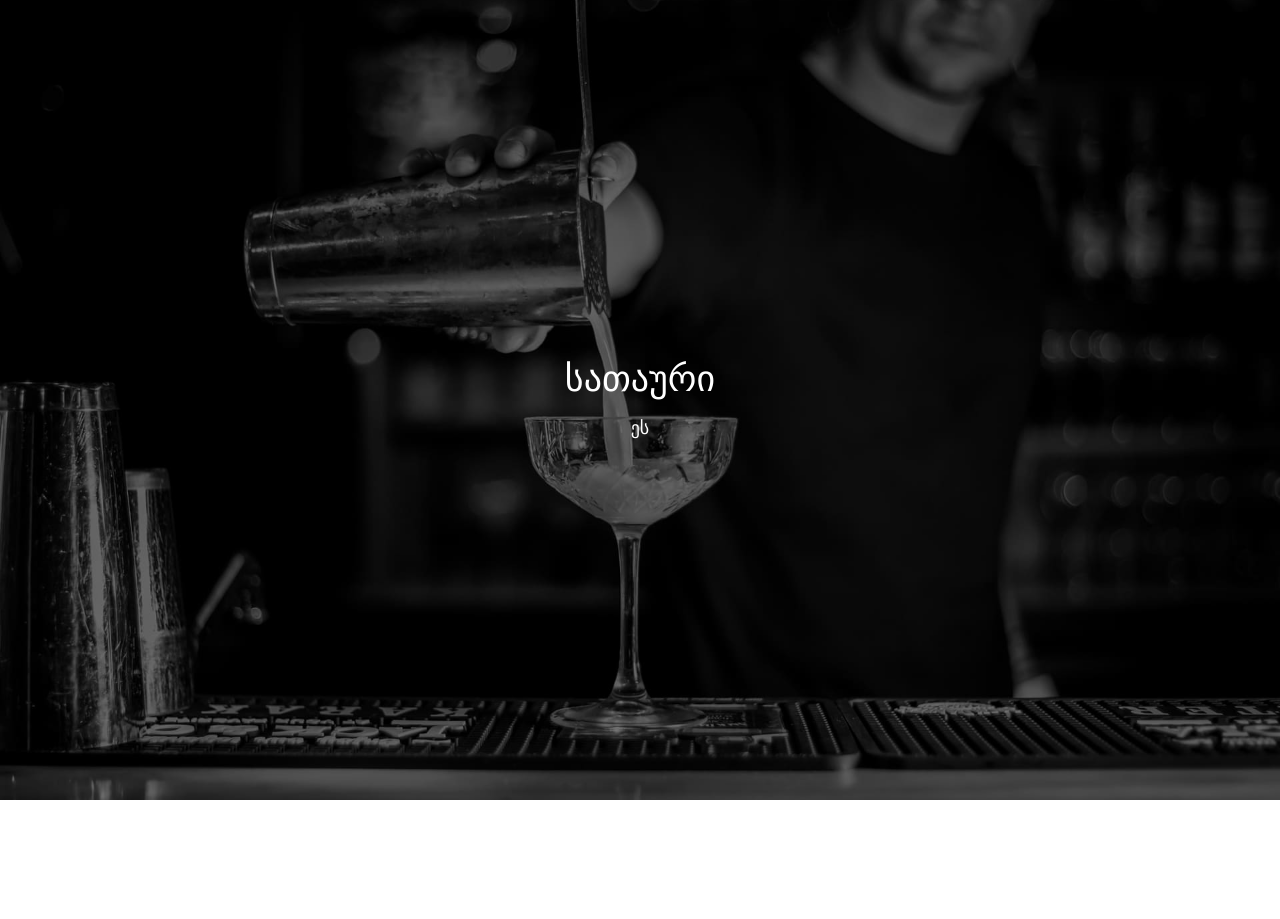
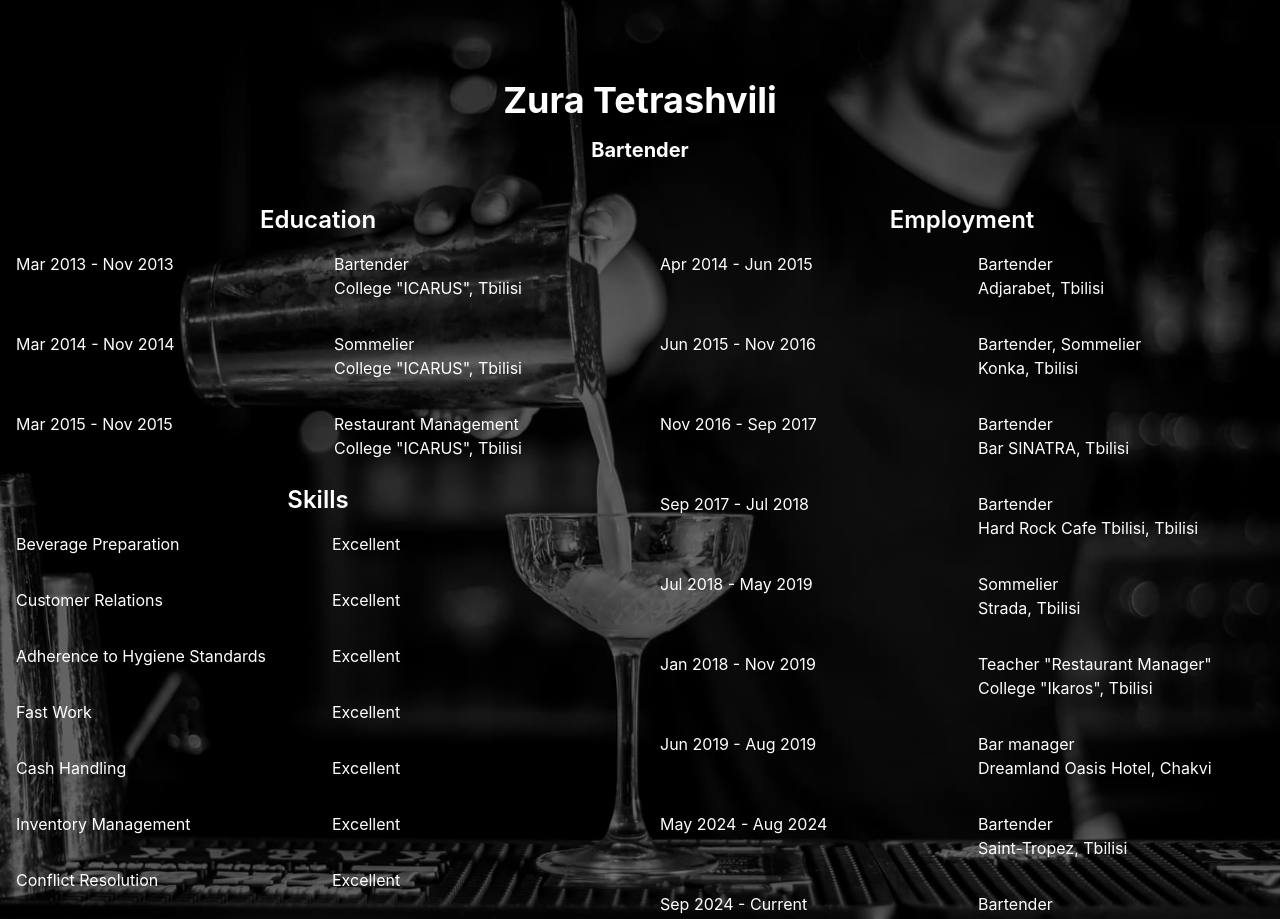
Before and after one commit to zura445/Bartender-resume, a React (Vite) app: page / in a window 1280 px wide. Shown: the top 919 px of the page. Before the commit the page ends 800 px from the top, so only its background shows below. Built offline with nearby package versions, Linux system fonts and the light colour scheme.

Commit message:
add all info

```diff
--- a/src/App.jsx
+++ b/src/App.jsx
@@ -1,13 +1,139 @@
 function App() {
   return (
-    <div
-      className="relative w-full h-screen bg-cover bg-center"
-      style={{ backgroundImage: "url(/image/bar1.jpg)" }}
-    >
-      <div className="absolute inset-0 bg-black bg-opacity-50"></div>
-      <div className="relative z-10 flex flex-col items-center justify-center h-full text-white">
-        <h1 className="text-4xl font-bold mb-4">სათაური</h1>
-        <p className="text-lg">ეს</p>
+    <div>
+      {/* მთავარი სექცია ფონის სურათით */}
+      <div
+        className="relative w-full min-h-screen bg-cover bg-center"
+        style={{ backgroundImage: "url(/image/bar1.jpg)" }}
+      >
+        <div className="absolute inset-0 bg-black bg-opacity-50"></div>
+        <div className="relative flex flex-col justify-center items-center text-white px-4 py-10">
+          <h1 className="text-4xl font-bold mt-10">Zura Tetrashvili</h1>
+          <p className="mt-4 font-bold text-xl">Bartender</p>
+          <div className="mt-10 w-full max-w-screen-xl">
+            {/* ინფორმაცია განათლებისა და გამოცდილების შესახებ */}
+            <div className="grid grid-cols-1 lg:grid-cols-2 gap-10">
+              {/* Education და Skills */}
+              <div>
+                <h1 className="flex justify-center text-2xl font-semibold">
+                  Education
+                </h1>
+                <div className="grid grid-cols-2 gap-8 mt-4">
+                  <p>Mar 2013 - Nov 2013</p>
+                  <div>
+                    <div className="">Bartender</div>
+                    <p>College "ICARUS", Tbilisi</p>
+                  </div>
+                  <p>Mar 2014 - Nov 2014</p>
+                  <div>
+                    <div className="">Sommelier</div>
+                    <p>College "ICARUS", Tbilisi</p>
+                  </div>
+                  <p>Mar 2015 - Nov 2015</p>
+                  <div>
+                    <div className="">Restaurant Management</div>
+                    <p>College "ICARUS", Tbilisi</p>
+                  </div>
+                </div>
+                <h1 className="flex justify-center mt-6 text-2xl font-semibold">
+                  Skills
+                </h1>
+                <div className="grid grid-cols-2 gap-8 mt-4 max-w-[600px]">
+                  <p>Beverage Preparation</p>
+                  <p>Excellent</p>
+                  <p>Customer Relations</p>
+                  <p>Excellent</p>
+                  <p>Adherence to Hygiene Standards</p>
+                  <p>Excellent</p>
+                  <p>Fast Work</p>
+                  <p>Excellent</p>
+                  <p>Cash Handling</p>
+                  <p>Excellent</p>
+                  <p>Inventory Management</p>
+                  <p>Excellent</p>
+                  <p>Conflict Resolution</p>
+                  <p>Excellent</p>
+                  <p>Teamwork</p>
+                  <p>Excellent</p>
+                </div>
+              </div>
+              {/* Employment */}
+              <div>
+                <h1 className="flex justify-center text-2xl font-semibold">
+                  Employment
+                </h1>
+                <div className="grid grid-cols-2 gap-8 mt-4">
+                  <p>Apr 2014 - Jun 2015</p>
+                  <div>
+                    <div className="">Bartender</div>
+                    <p>Adjarabet, Tbilisi</p>
+                  </div>
+                  <p>Jun 2015 - Nov 2016</p>
+                  <div>
+                    <div className="">Bartender, Sommelier</div>
+                    <p>Konka, Tbilisi</p>
+                  </div>
+                  <p>Nov 2016 - Sep 2017</p>
+                  <div>
+                    <div className="">Bartender</div>
+                    <p>Bar SINATRA, Tbilisi</p>
+                  </div>
+                  <p>Sep 2017 - Jul 2018</p>
+                  <div>
+                    <div className="">Bartender</div>
+                    <p>Hard Rock Cafe Tbilisi, Tbilisi</p>
+                  </div>
+                  <p>Jul 2018 - May 2019</p>
+                  <div>
+                    <div className="">Sommelier</div>
+                    <p>Strada, Tbilisi</p>
+                  </div>
+                  <p>Jan 2018 - Nov 2019</p>
+                  <div>
+                    <div className="">Teacher "Restaurant Manager"</div>
+                    <p>College "Ikaros", Tbilisi</p>
+                  </div>
+                  <p>Jun 2019 - Aug 2019</p>
+                  <div>
+                    <div className="">Bar manager</div>
+                    <p>Dreamland Oasis Hotel, Chakvi</p>
+                  </div>
+                  <p>May 2024 - Aug 2024</p>
+                  <div>
+                    <div className="">Bartender</div>
+                    <p>Saint-Tropez, Tbilisi</p>
+                  </div>
+                  <p>Sep 2024 - Current</p>
+                  <div>
+                    <div className="">Bartender</div>
+                    <p>Samkervalo bar, Tbilisi</p>
+                  </div>
+                </div>
+              </div>
+            </div>
+          </div>
+        </div>
+      </div>
+
+      {/* მეორე სექცია */}
+      <div
+        className="relative w-full min-h-screen bg-cover bg-center"
+        style={{ backgroundImage: "url(/image/bar2.jpg)" }}
+      >
+        <div className="absolute inset-0 bg-black bg-opacity-50"></div>
+        <div className="relative flex flex-col justify-center items-center text-white px-4 py-10">
+          <h1 className="text-4xl font-bold mt-6">Personal details</h1>
+          <p className="text-lg mt-4 underline underline-offset-4">
+            Email address
+          </p>
+          <p>zuratetra@gmail.com</p>
+          <p className="text-lg mt-4 underline underline-offset-4">
+            Phone number
+          </p>
+          <p>+995597000540</p>
+          <p className="text-lg mt-4 underline underline-offset-4">Address</p>
+          <p>Vladimer lobjanidze street, 0113 Tbilisi</p>
+        </div>
       </div>
     </div>
   );
--- a/src/index.css
+++ b/src/index.css
@@ -31,17 +31,6 @@ h1 {
   line-height: 1.1;
 }
 
-button {
-  border-radius: 8px;
-  border: 1px solid transparent;
-  padding: 0.6em 1.2em;
-  font-size: 1em;
-  font-weight: 500;
-  font-family: inherit;
-  background-color: #1a1a1a;
-  cursor: pointer;
-  transition: border-color 0.25s;
-}
 button:hover {
   border-color: #646cff;
 }
```
